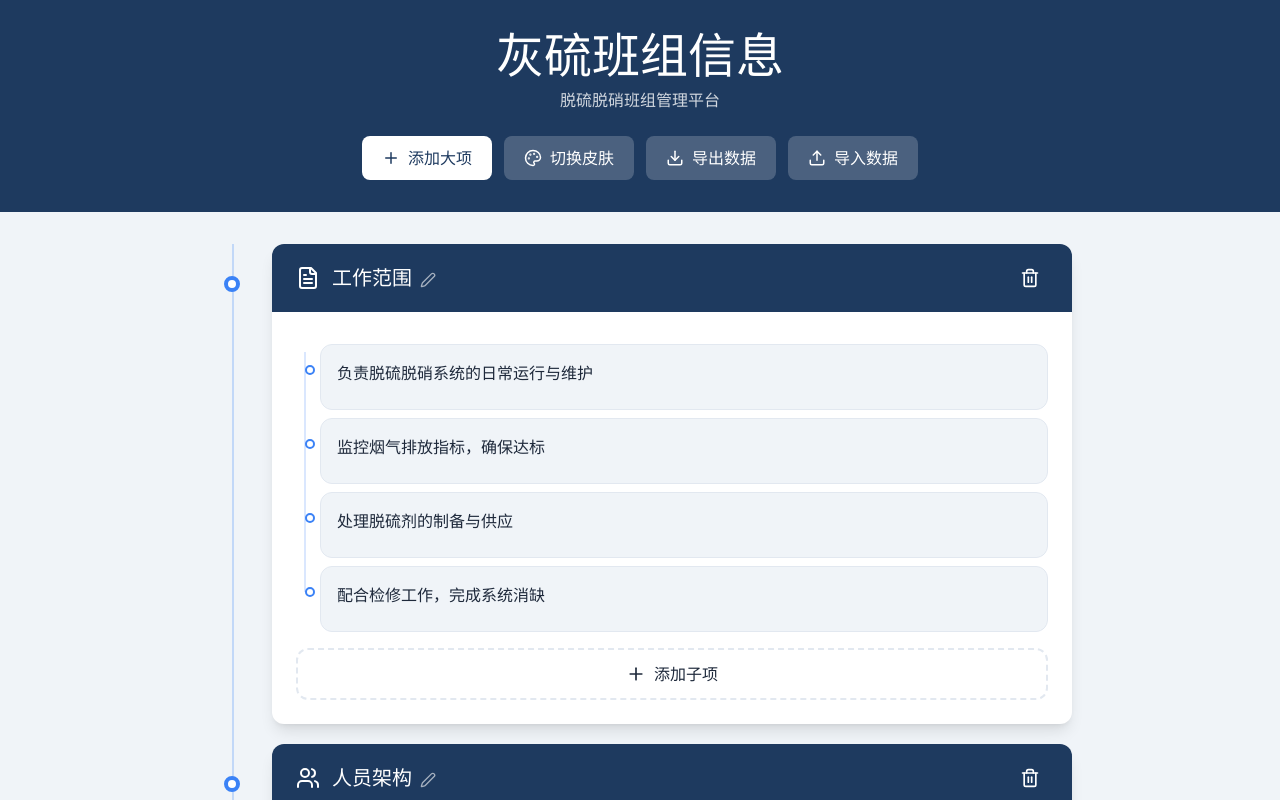
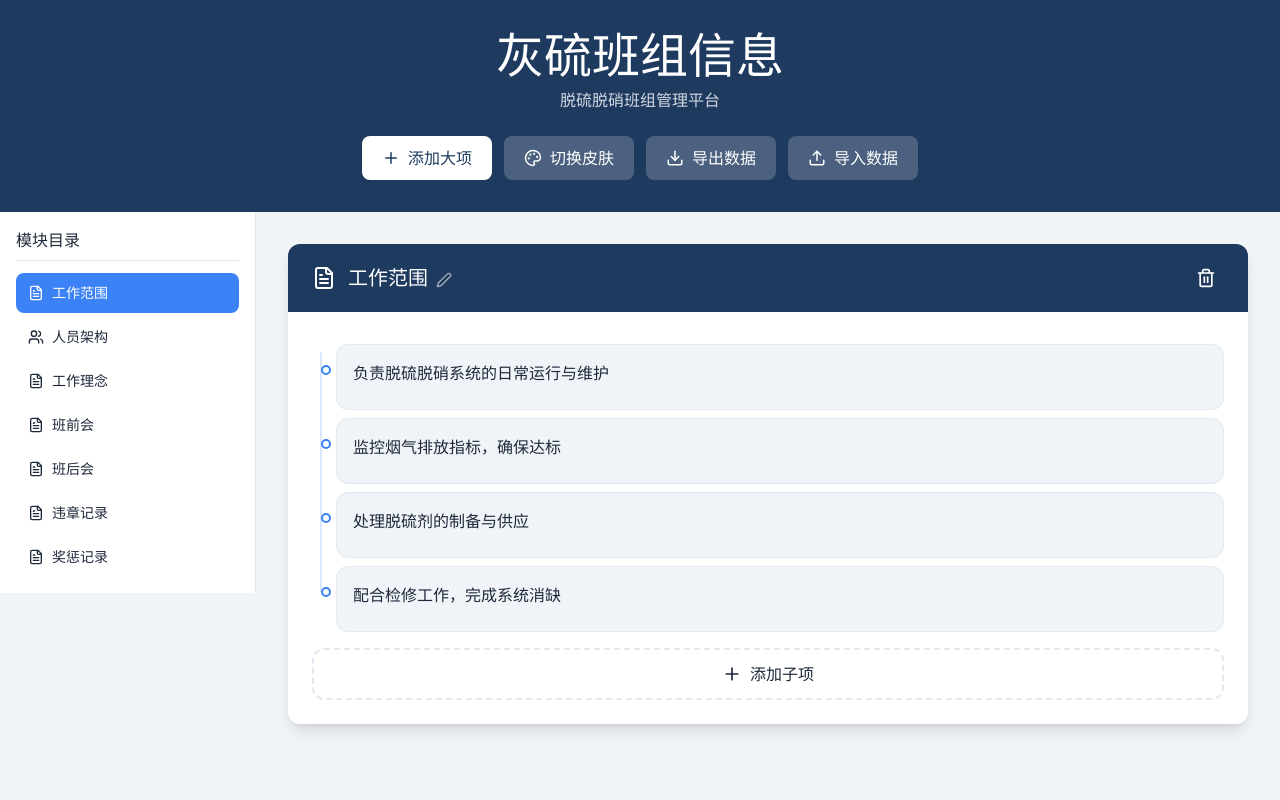
Before and after one commit to sljqcm/huiliu_team_info, a React (Vite) app: page / in a window 1280 px wide. Shown: the top 800 px of the page. Built offline with nearby package versions, Linux system fonts and the light colour scheme.

Commit message:
feat: 改为左侧目录栏 + 右侧工作区布局
- 左侧固定目录栏，列出所有模块，可点击切换
- 右侧显示当前选中模块的详细内容
- 移动端目录栏可滑出，带遮罩层
- 同步更新 standalone.html 和 simple.html

```diff
--- a/src/pages/Home.tsx
+++ b/src/pages/Home.tsx
@@ -1,4 +1,5 @@
 import { useState } from 'react';
+import { Users, FileText, Menu, X } from 'lucide-react';
 import { Header } from '../components/Header';
 import { ContentModule } from '../components/ContentModule';
 import { SkinSelector } from '../components/SkinSelector';
@@ -26,14 +27,34 @@ export default function Home() {
 
   const [showSkinSelector, setShowSkinSelector] = useState(false);
   const [showAddModuleModal, setShowAddModuleModal] = useState(false);
+  const [activeModuleId, setActiveModuleId] = useState<string | null>(
+    modules[0]?.id || null
+  );
+  const [sidebarOpen, setSidebarOpen] = useState(false);
 
   const handleAddModule = (title: string, type: 'standard' | 'personnel') => {
-    addModule({
+    const newModule = {
       title,
       type,
       items: [],
       persons: type === 'personnel' ? [] : undefined,
-    });
+    };
+    addModule(newModule);
+  };
+
+  const activeModule = modules.find((m) => m.id === activeModuleId) || modules[0];
+
+  const handleSelectModule = (id: string) => {
+    setActiveModuleId(id);
+    setSidebarOpen(false);
+  };
+
+  const handleDeleteModule = (id: string) => {
+    deleteModule(id);
+    if (activeModuleId === id) {
+      const remaining = modules.filter((m) => m.id !== id);
+      setActiveModuleId(remaining[0]?.id || null);
+    }
   };
 
   return (
@@ -49,26 +70,116 @@ export default function Home() {
         onImport={importData}
       />
 
-      <main className="max-w-4xl mx-auto px-4 py-8">
-        <div className="relative">
-          {/* 树状主干左侧连接线 */}
+      <div className="flex max-w-7xl mx-auto">
+        {/* 移动端遮罩 */}
+        {sidebarOpen && (
           <div
-            className="absolute left-6 top-0 bottom-0 w-0.5 hidden md:block"
-            style={{ backgroundColor: `${currentTheme.secondaryColor}40` }}
+            className="fixed inset-0 bg-black/40 z-30 md:hidden"
+            onClick={() => setSidebarOpen(false)}
           />
-          <div className="space-y-5">
-            {modules.map((module, index) => (
-              <div key={module.id} className="relative md:pl-16">
-                {/* 树干节点圆点 */}
-                <div
-                  className="hidden md:flex absolute left-6 top-8 -translate-x-1/2 w-4 h-4 rounded-full border-4 z-10 items-center justify-center"
+        )}
+
+        {/* 左侧目录栏 */}
+        <aside
+          className={`fixed md:sticky top-0 md:top-4 left-0 h-screen md:h-auto md:self-start w-64 z-40 md:z-0 transform transition-transform duration-300 md:transform-none ${
+            sidebarOpen ? 'translate-x-0' : '-translate-x-full md:translate-x-0'
+          }`}
           style={{
             backgroundColor: currentTheme.cardBackgroundColor,
-                    borderColor: currentTheme.secondaryColor,
+            borderRight: `1px solid ${currentTheme.borderColor}`,
           }}
-                />
+        >
+          <div className="p-4 md:rounded-xl">
+            <div className="flex items-center justify-between mb-4 md:hidden">
+              <h3 className="font-bold" style={{ color: currentTheme.textColor }}>
+                目录
+              </h3>
+              <button
+                onClick={() => setSidebarOpen(false)}
+                className="p-1"
+                style={{ color: currentTheme.textColor }}
+              >
+                <X size={20} />
+              </button>
+            </div>
+
+            <h3
+              className="font-bold mb-3 hidden md:block pb-2"
+              style={{
+                color: currentTheme.textColor,
+                borderBottom: `1px solid ${currentTheme.borderColor}`,
+              }}
+            >
+              模块目录
+            </h3>
+
+            <nav className="space-y-1 max-h-[60vh] md:max-h-[70vh] overflow-y-auto">
+              {modules.map((module) => {
+                const isActive = activeModule?.id === module.id;
+                return (
+                  <button
+                    key={module.id}
+                    onClick={() => handleSelectModule(module.id)}
+                    className="w-full flex items-center gap-2 px-3 py-2.5 rounded-lg text-left transition-all duration-200 text-sm"
+                    style={{
+                      backgroundColor: isActive
+                        ? currentTheme.secondaryColor
+                        : 'transparent',
+                      color: isActive ? '#ffffff' : currentTheme.textColor,
+                      fontWeight: isActive ? 600 : 400,
+                    }}
+                    onMouseEnter={(e) => {
+                      if (!isActive) {
+                        e.currentTarget.style.backgroundColor = `${currentTheme.secondaryColor}15`;
+                      }
+                    }}
+                    onMouseLeave={(e) => {
+                      if (!isActive) {
+                        e.currentTarget.style.backgroundColor = 'transparent';
+                      }
+                    }}
+                  >
+                    {module.type === 'personnel' ? (
+                      <Users size={16} className="flex-shrink-0" />
+                    ) : (
+                      <FileText size={16} className="flex-shrink-0" />
+                    )}
+                    <span className="truncate">{module.title}</span>
+                  </button>
+                );
+              })}
+            </nav>
+
+            {modules.length === 0 && (
+              <p
+                className="text-center py-8 text-sm"
+                style={{ color: `${currentTheme.textColor}60` }}
+              >
+                暂无模块
+              </p>
+            )}
+          </div>
+        </aside>
+
+        {/* 右侧工作区 */}
+        <main className="flex-1 p-4 md:p-8 min-w-0">
+          {/* 移动端目录切换按钮 */}
+          <button
+            onClick={() => setSidebarOpen(true)}
+            className="md:hidden mb-4 flex items-center gap-2 px-4 py-2 rounded-lg"
+            style={{
+              backgroundColor: currentTheme.cardBackgroundColor,
+              color: currentTheme.textColor,
+              border: `1px solid ${currentTheme.borderColor}`,
+            }}
+          >
+            <Menu size={18} />
+            打开目录
+          </button>
+
+          {activeModule ? (
             <ContentModule
-                  module={module}
+              module={activeModule}
               theme={currentTheme}
               onAddSubItem={addSubItem}
               onDeleteSubItem={deleteSubItem}
@@ -76,15 +187,10 @@ export default function Home() {
               onAddPerson={addPerson}
               onDeletePerson={deletePerson}
               onUpdatePerson={updatePerson}
-                  onDeleteModule={deleteModule}
+              onDeleteModule={handleDeleteModule}
               onUpdateModule={updateModule}
             />
-              </div>
-            ))}
-          </div>
-        </div>
-
-        {modules.length === 0 && (
+          ) : (
             <div
               className="text-center py-16"
               style={{ color: `${currentTheme.textColor}60` }}
@@ -93,6 +199,7 @@ export default function Home() {
             </div>
           )}
         </main>
+      </div>
 
       {showSkinSelector && (
         <SkinSelector
```
Also changed, not shown: simple.html (+73 -14 lines), standalone.html (+29 -24 lines). Lines whose indentation alone changed are shown as unchanged.
